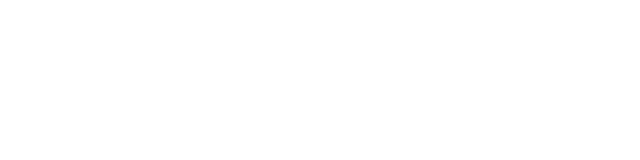
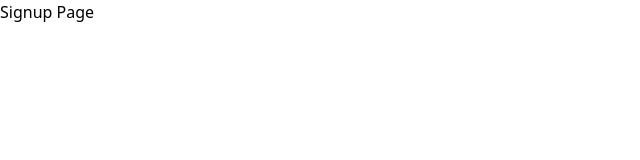
Before and after one commit to chedli01/note-apps, a React (Vite) app in the folder frontend/: page /signup in a window 1280 px wide. Before the commit this address had no page. Shown: the top 160 px of the page, without its empty margins (0-640 px from the left). Built offline with nearby package versions, Linux system fonts and the light colour scheme.

Commit message:
signup page

```diff
--- a/frontend/src/App.tsx
+++ b/frontend/src/App.tsx
@@ -3,6 +3,7 @@
 import Home from './pages/home'
 import Notes from './pages/notes'
 import Login from './pages/login'
+import Signup from './pages/signup'
 
 function App() {
 
@@ -12,6 +13,7 @@
       <Route element={<Home/>} path='home' />
       <Route element={<Notes/>} path='notes' />
       <Route element={<Login/>} path='login'/>
+      <Route element={<Signup/>} path='signup'/>
 
 
     </Routes>
--- /dev/null
+++ b/frontend/src/pages/signup.tsx
@@ -0,0 +1,5 @@
+export default function Signup(){
+    return(
+        <h1>Signup Page</h1>
+    )
+}
```
